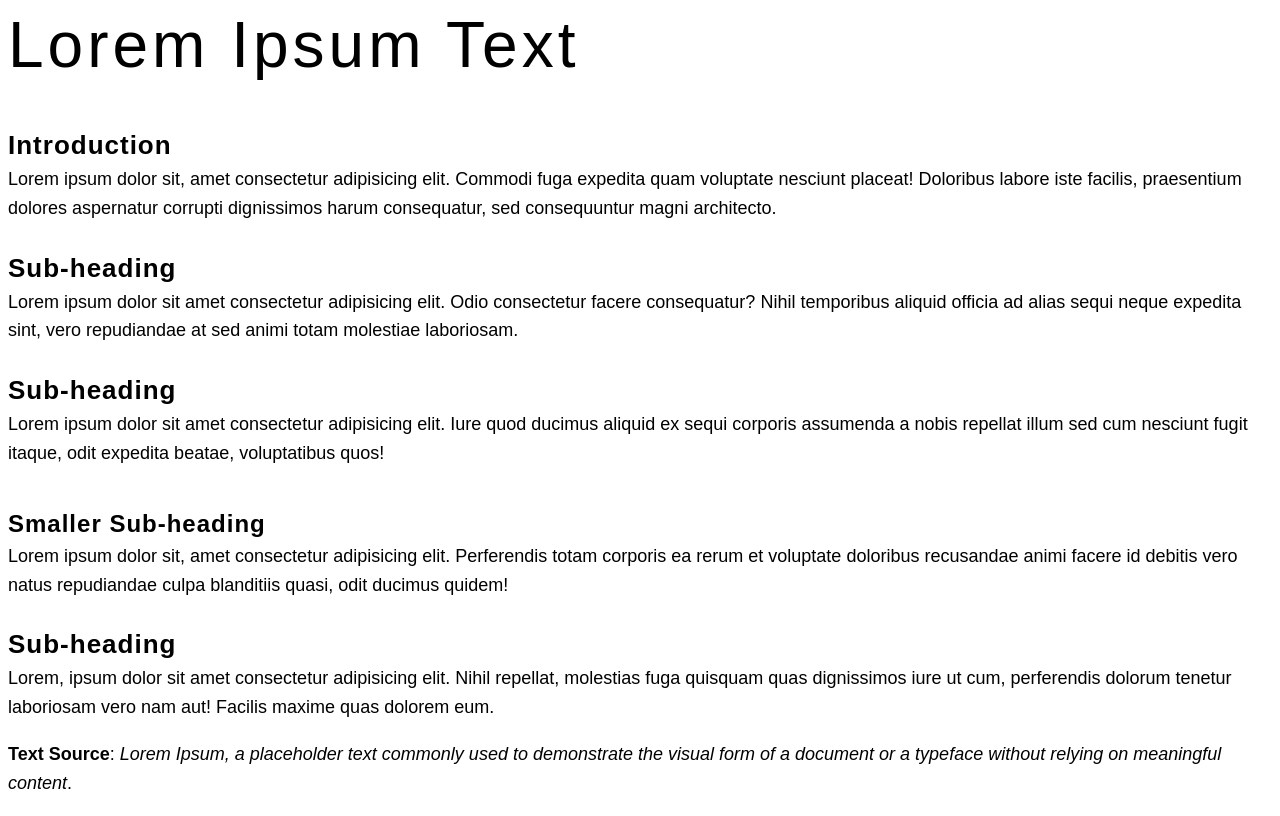
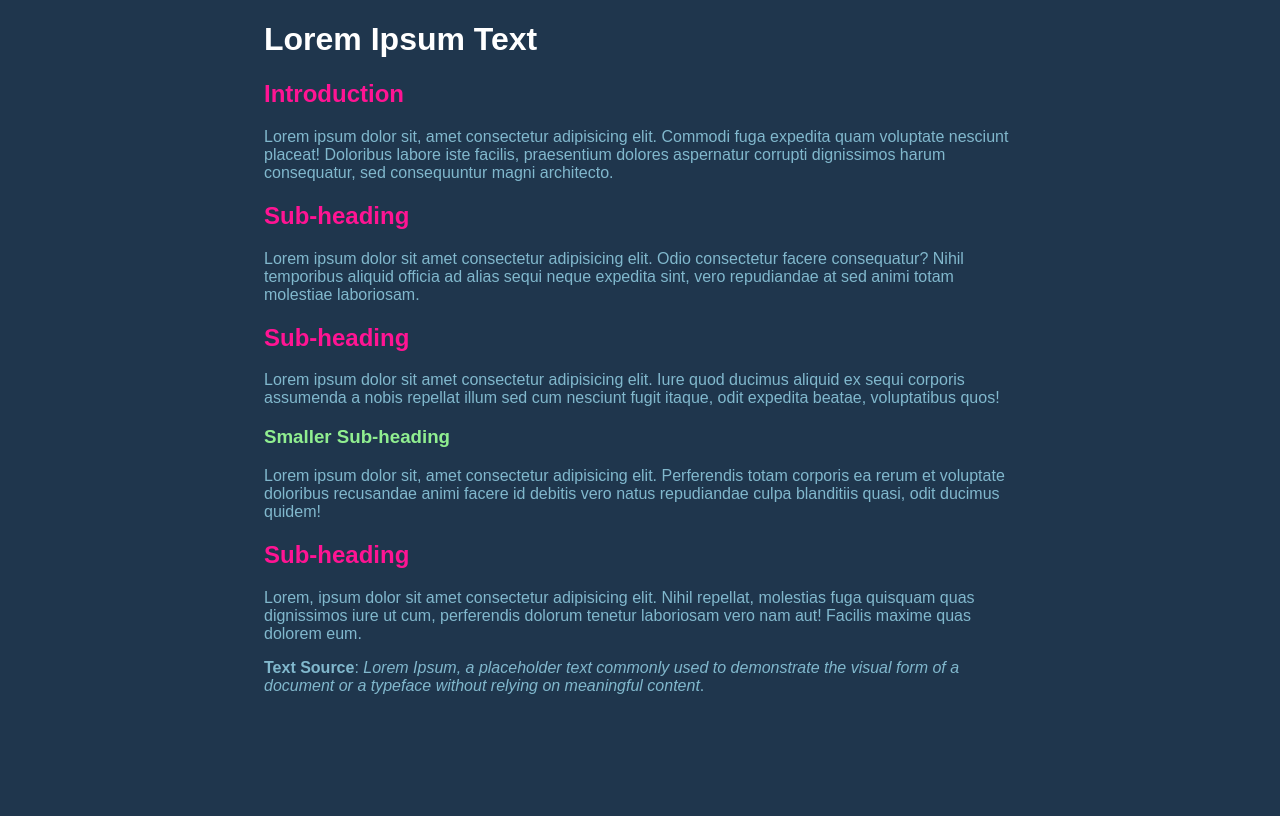
Before and after one commit to sorinbarjovanu/sorinbarjovanu.github.io, a plain HTML site: page page-4.html in a window 1280 px wide. Drawn offline with Linux system fonts and the light colour scheme.

Commit message:
Add files via upload

```diff
--- a/style-1.css
+++ b/style-1.css
@@ -28,3 +28,9 @@ p {  font-family: sans-serif;
     margin-top: 0;
     font-size: 18px;
 }
+
+body { background-color: lightcyan;}
+
+h1,h2,h3  {color: blue;}
+
+p {color: darkslateblue;}
--- a/style-2.css
+++ b/style-2.css
@@ -29,3 +29,7 @@ p {  line-height: 1.6;
     font-size: 22px;
     margin-top: 0;
 }
+
+body {background-color: antiquewhite;}
+
+h1,h2,h3 {color: brown;}
--- a/style-3.css
+++ b/style-3.css
@@ -22,3 +22,8 @@ p {   font-family: sans-serif;
     font-size: 20px;
     margin-top: 0;
 }
+ body{ background-color: purple;}
+
+ h1,h2 {color: white;}
+
+ p{color: white;}
--- a/style-4.css
+++ b/style-4.css
@@ -1,29 +1,16 @@
 body { font-family: sans-serif; }
 
-h1 {
-    font-size: 64px;
-    margin-top: 0;
-    margin-bottom: 48px;
-    font-weight: normal;
-    letter-spacing: 4px;
-}
 
-h2 {
-    font-size: 26px;
-    margin-top: 30px;
-    margin-bottom: 4px;
-    letter-spacing: 1px;
-}
+    body {
+        padding-left: 20%;
+        padding-right: 20%
+     }
+ body { background-color: #1f364d;}
 
-h3 {
-    font-size: 24px;
-    margin-top: 42px;
-    margin-bottom: 4px;
-    letter-spacing: 1px;
-}
+ h1{ color: white;}
 
-p {
-    font-size: 18px;
-    margin-top: 0;
-    line-height: 1.6;
-}
+ h2 { color: deeppink;}
+
+ h3 {color: lightgreen;}
+
+ p { color: #81b8cd;}
```
